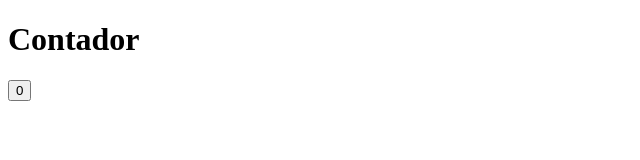
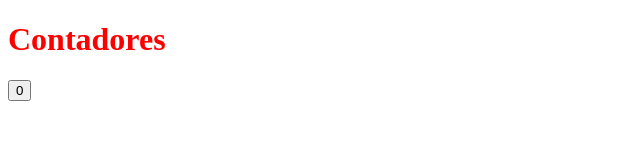
Before and after one commit to Lucascds07/Bot-o, a plain HTML site: page index.html in a window 1280 px wide. Shown: the whole page, without its empty margins (0-640 px from the left). Drawn offline with Linux system fonts and the light colour scheme.

Commit message:
Update index.html

```diff
--- a/index.html
+++ b/index.html
@@ -2,10 +2,14 @@
 <html>
     <head>
         <title>contador eficiente</title>
+        <style>
+           h1{
+                color: red;
+            }
+        </style>
     </head>
     <body>
-
-        <h1>Contador</h1>
+        <h1 (aaa)>Contadores</h1>
         <button onclick="adicionar()"></button>
     <script>
         var numero = 0;
```
